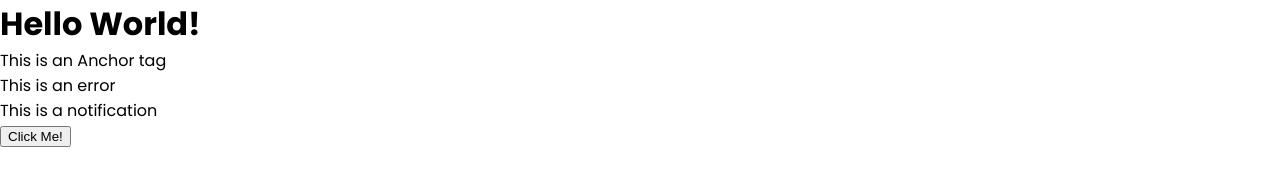
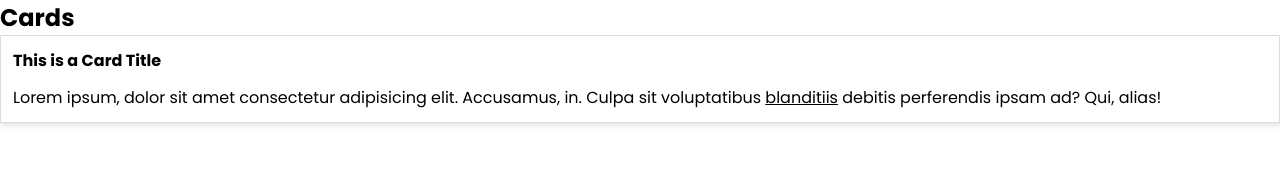
Before and after one commit to mittell/course-sass-build-your-own-css-library, a website: page src/index.html in a window 1280 px wide. Drawn offline with nearby package versions, Linux system fonts and the light colour scheme; files that its build step writes are made by us from their sources.

Commit message:
feat: added card component example

```diff
--- a/src/index.html
+++ b/src/index.html
@@ -8,10 +8,25 @@
 		<title>SASS - Build Your Own CSS Library</title>
 	</head>
 	<body>
-		<h1>Hello World!</h1>
-		<a href="#">This is an Anchor tag</a>
-		<p class="error">This is an error</p>
-		<p class="notification">This is a notification</p>
-		<button>Click Me!</button>
+		<!-- colours -->
+
+		<!-- font sizes -->
+
+		<!-- buttons -->
+
+		<!-- cards -->
+		<h2>Cards</h2>
+		<div class="card">
+			<h1 class="card-title">This is a Card Title</h1>
+			<p class="card-body">
+				Lorem ipsum, dolor sit amet consectetur adipisicing elit. Accusamus, in.
+				Culpa sit voluptatibus <a href="#">blanditiis</a> debitis perferendis
+				ipsam ad? Qui, alias!
+			</p>
+		</div>
+
+		<!-- grid system -->
+
+		<!-- utilities -->
 	</body>
 </html>
--- a/src/scss/_variables.scss
+++ b/src/scss/_variables.scss
@@ -1,16 +1,19 @@
 // theme colours
-
 $primary: #326dee;
 $secondary: #1ac886;
 $error: #d32752;
 $info: #f6c31c;
 
 // spacing
-
 $base-padding: 0.75rem;
 $base-margin: 0.75rem;
 
 // borders
-
 $base-border-thickness: 1px;
 $base-border-radius: 20px;
+
+// box-shadow
+$base-box-shadow: 1px 3px 5px rgba(0, 0, 0, 0.1);
+
+// font sizes
+$base-font-size: 1rem;
--- /dev/null
+++ b/src/scss/components/_card.scss
@@ -0,0 +1,20 @@
+.card {
+	display: block;
+	padding: $base-padding;
+	border: $base-border-thickness solid #ddd;
+	box-shadow: $base-box-shadow;
+
+	.card-title {
+		font-size: $base-font-size;
+		padding-bottom: $base-padding;
+		font-weight: bold;
+	}
+
+	.card-body {
+		font-size: $base-font-size;
+
+		a {
+			text-decoration: underline;
+		}
+	}
+}
--- a/src/scss/index.scss
+++ b/src/scss/index.scss
@@ -1,2 +1,12 @@
+// variables & functions
 @import 'variables';
+
+// base & layout
 @import 'base';
+
+// colours
+
+// components
+@import 'components/card';
+
+// utilities
```
